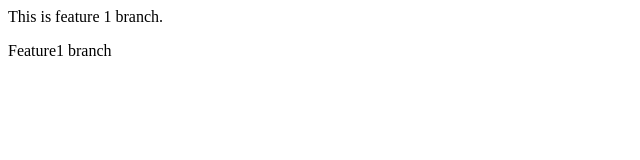
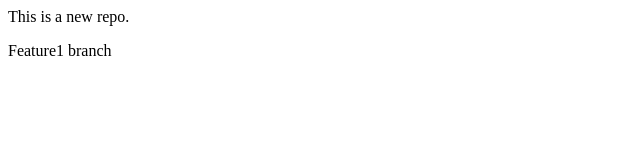
Before and after one commit to T-Muthu-Lakshmi/LocalRepo, a plain HTML site: page index.html in a window 1280 px wide. Shown: the full height of the page, 0-640 px from the left. Drawn offline with Linux system fonts and the light colour scheme.

Commit message:
Update index

```diff
--- a/index.html
+++ b/index.html
@@ -1,2 +1,2 @@
-<p> This is feature 1 branch.</p>
+<p> This is a new repo.</p>
 <p>Feature1 branch</p>
```
